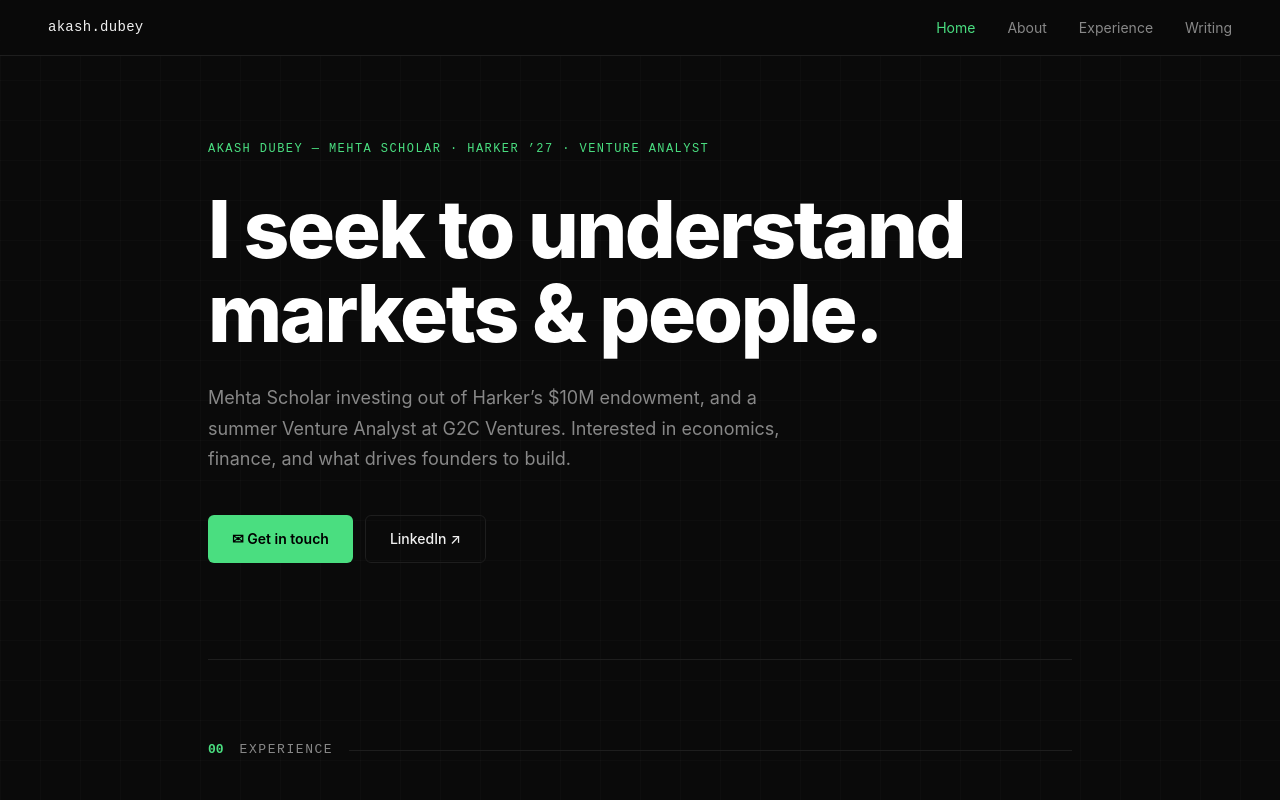
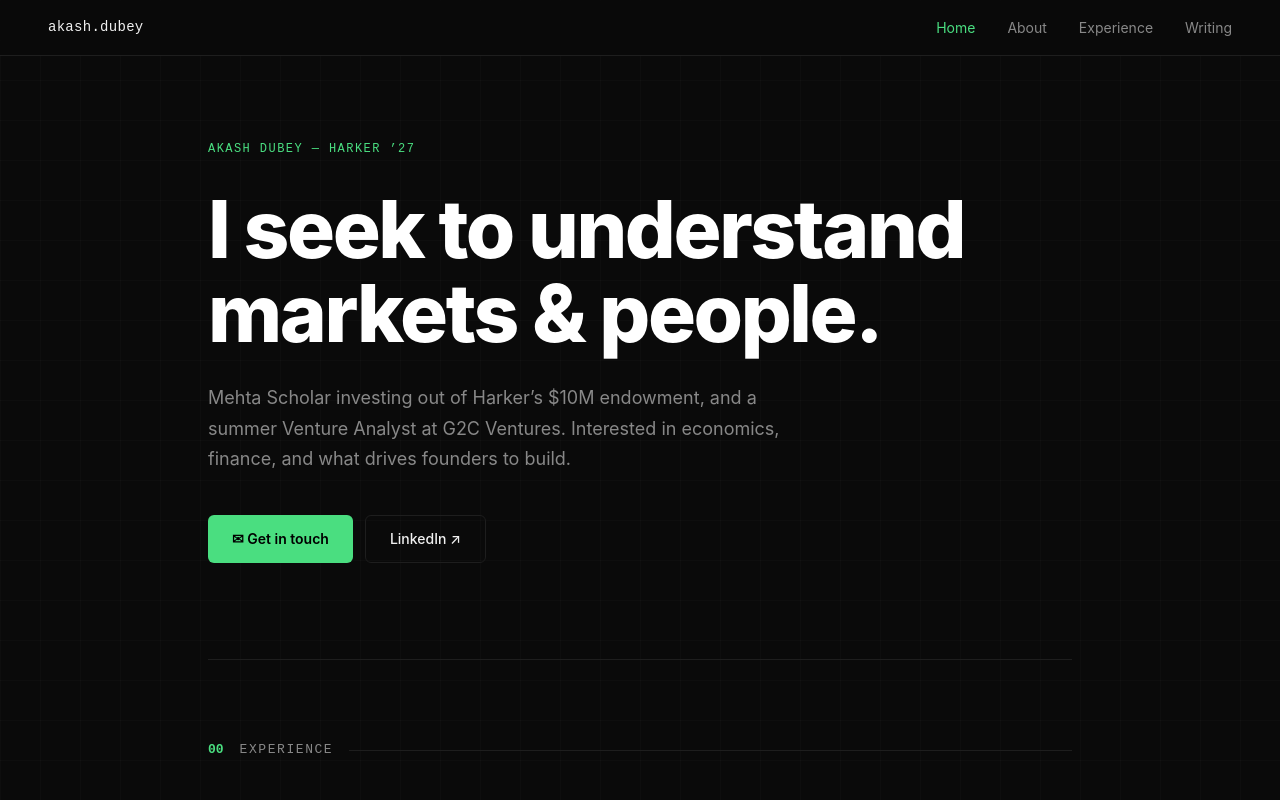
Before and after one commit to adubeyhawaii/adubeyhawaii.github.io, a plain HTML site: page index.html in a window 1280 px wide. Shown: the top 800 px of the page. Drawn offline with Linux system fonts and the light colour scheme.

Commit message:
Update hero section label in index.html
Removed additional titles from the hero section.

```diff
--- a/index.html
+++ b/index.html
@@ -24,7 +24,7 @@
 
   <!-- HERO -->
   <section id="hero" style="border-top: none;">
-    <p class="hero-label">Akash Dubey &mdash; Mehta Scholar &middot; Harker &rsquo;27 &middot; Venture Analyst</p>
+    <p class="hero-label">Akash Dubey &mdash; Harker &rsquo;27</p>
     <h1 class="hero-heading">I seek to understand<br>markets &amp; people.</h1>
     <p class="hero-sub">
       Mehta Scholar investing out of Harker&rsquo;s $10M endowment, and a summer Venture Analyst
```
